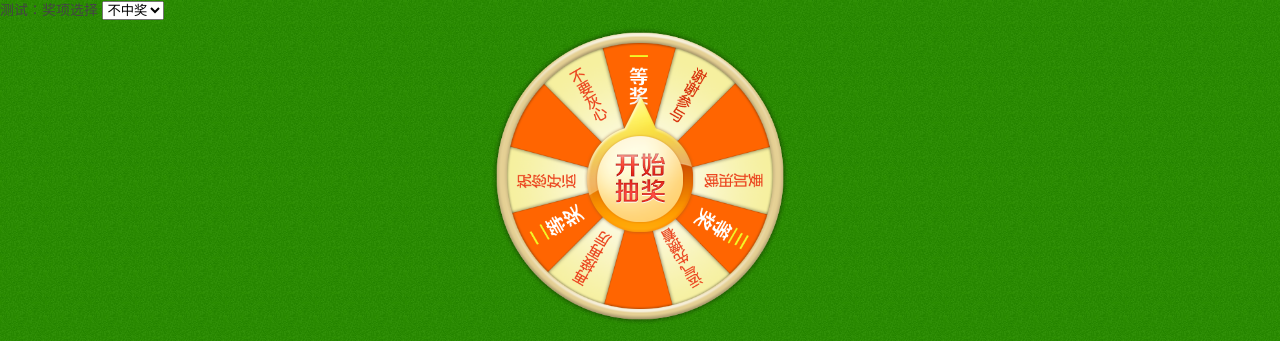
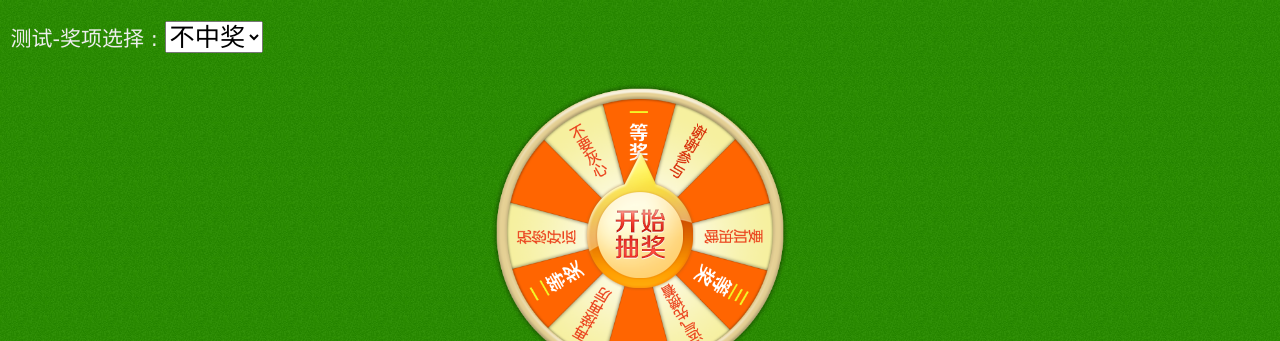
Before and after one commit to yvesyao/dial, a plain HTML site: page index.htm in a window 1280 px wide. Shown: the top 341 px of the page. Drawn offline with Linux system fonts and the light colour scheme.

Commit message:
changeStyle

```diff
--- a/index.htm
+++ b/index.htm
@@ -22,9 +22,9 @@ loadingObj.show();   */
 </script>
 
 <div id="outercont">
-	<div>
-		<label for="makePrize">测试：奖项选择</label>
-		<select name="" id="makePrize">
+	<div style="font-size: 1.5em; color: #eee; margin: 1em 0.5em;">
+		<label for="makePrize">测试-奖项选择 : </label>
+		<select name="" id="makePrize" style="font-size: 1.2em;">
 			<option value="1">不中奖</option>
 			<option value="2">一等奖</option>
 			<option value="3">二等奖</option>
```
